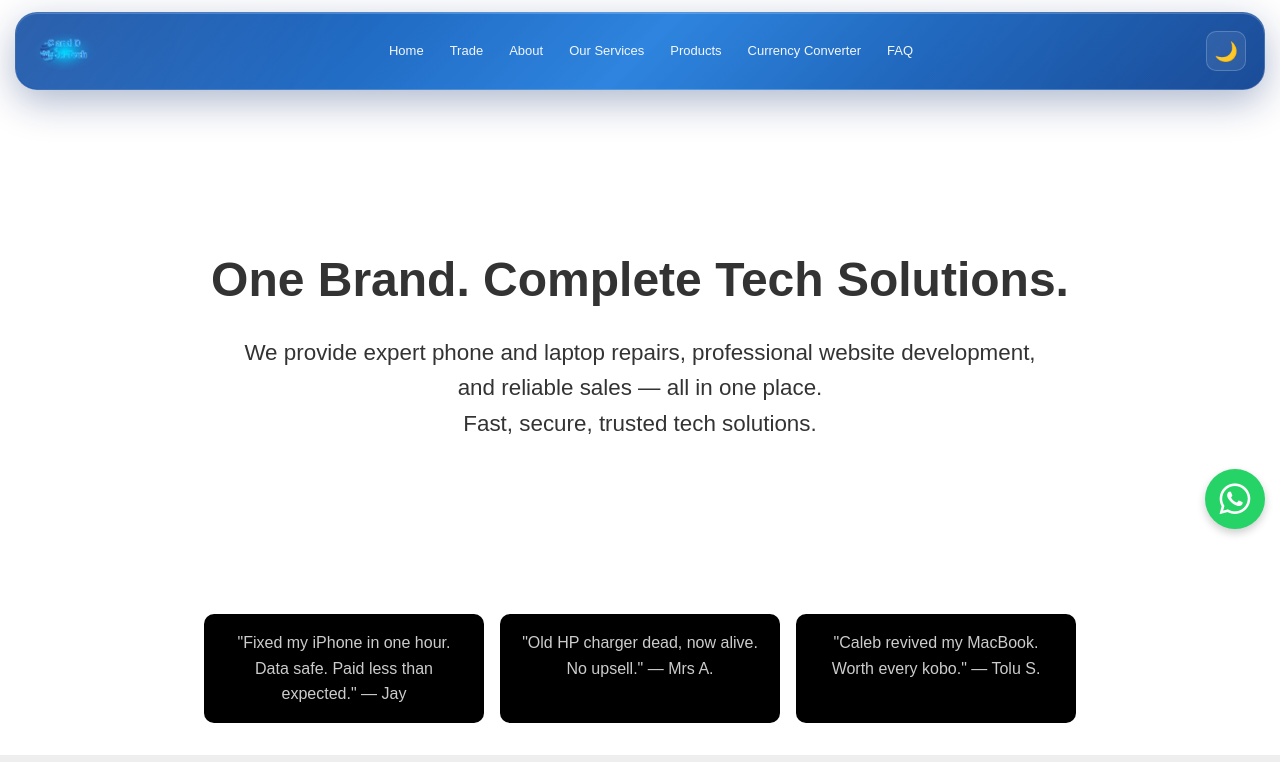
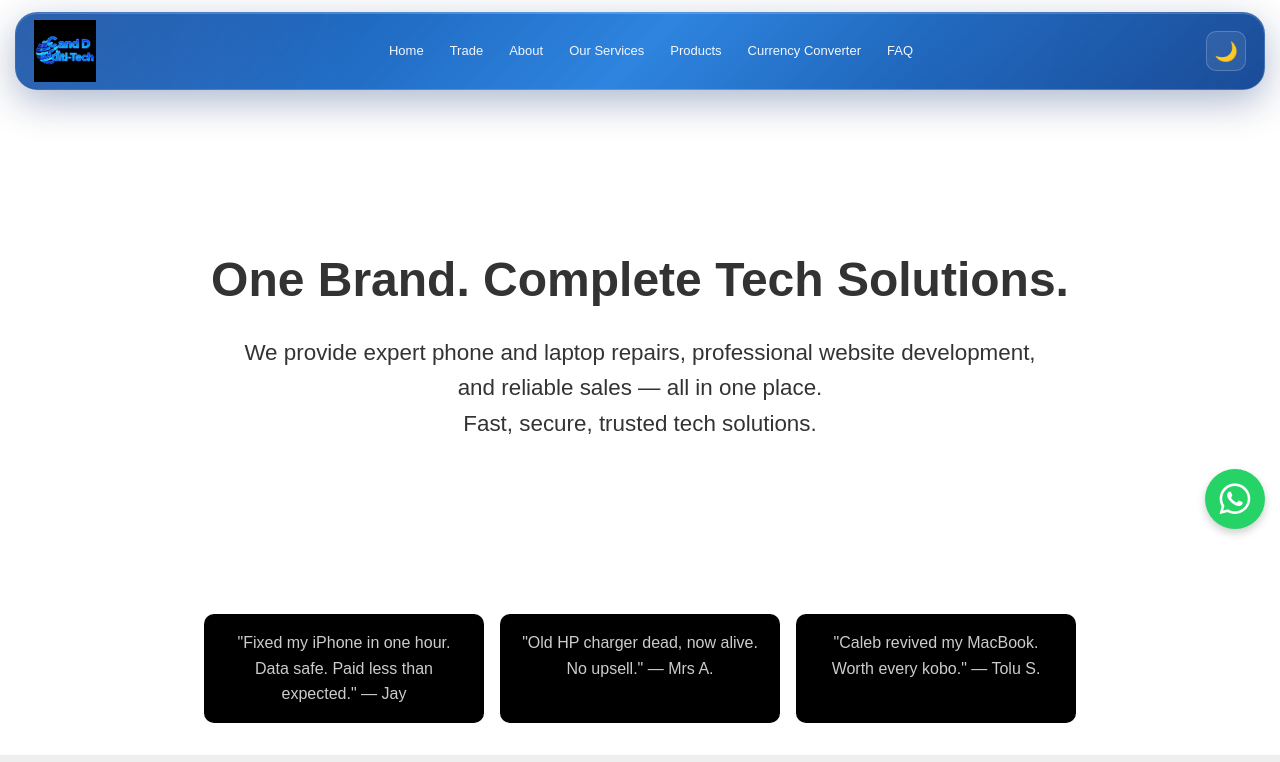
Before and after one commit to caleb-mesaiah/c-and-d-website, a plain HTML site: page index.html in a window 1280 px wide. Shown: the top 762 px of the page. Drawn offline with Linux system fonts and the light colour scheme; grey boxes are pictures that could not be loaded; a script that the page names is missing.

Commit message:
Change logo image source from logo.PNG to favicon.png

```diff
--- a/index.html
+++ b/index.html
@@ -55,7 +55,7 @@
 
     <!-- WEBSITE LOGO -->
     <a href="index.html" class="pro-logo">
-      <img src="logo.PNG" alt="C and D Multi-Tech Logo">
+      <img src="favicon.png" alt="C and D Multi-Tech Logo">
     </a>
 
     <!-- NAVIGATION -->
```
